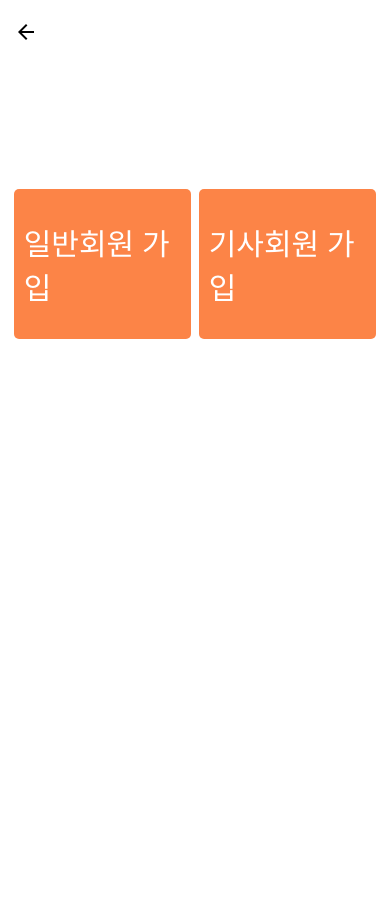
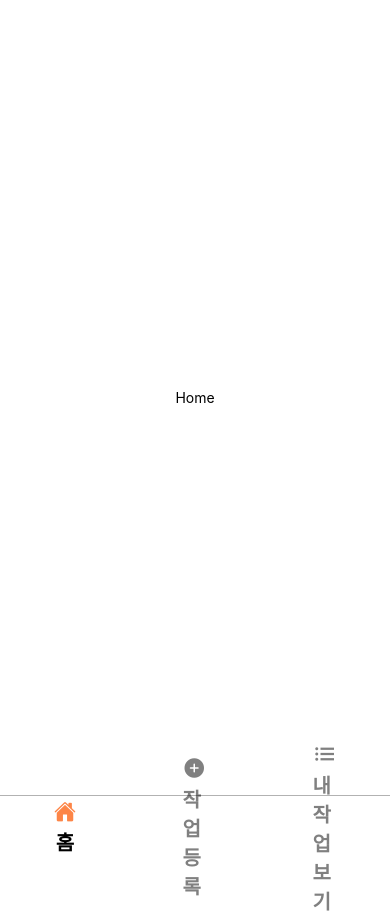
Before and after one commit to tpdud3254/altegu-app, a React Native app: screen /SignUpNavigator in a window 390 px wide. Before the commit the page ends 844 px from the top, so only its background shows below. Built offline with nearby package versions, Linux system fonts and the light colour scheme.

Commit message:
MainNavigator ...

```diff
--- a/App.js
+++ b/App.js
@@ -10,12 +10,13 @@ import { ThemeProvider } from "styled-components/native";
 import { theme } from "./styles";
 import IntroNavigator from "./navigation/IntroNavigator";
 import "react-native-gesture-handler";
+import MainNavigator from "./navigation/MainNavigator";
 
 SplashScreen.preventAutoHideAsync();
 
 export default function App() {
     const [appIsReady, setAppIsReady] = useState(false);
-    const isLoggedIn = false; //TODO: 전역 변수로 바꾸기
+    const isLoggedIn = true; //TODO: 전역 변수로 바꾸기
     useEffect(() => {
         async function prepare() {
             try {
@@ -48,7 +49,7 @@ export default function App() {
         <View style={{ flex: 1 }} onLayout={onLayoutRootView}>
             <ThemeProvider theme={theme}>
                 <NavigationContainer>
-                    {isLoggedIn ? <Text>logged in</Text> : <IntroNavigator />}
+                    {isLoggedIn ? <MainNavigator /> : <IntroNavigator />}
                 </NavigationContainer>
             </ThemeProvider>
         </View>
--- /dev/null
+++ b/component/presenter/icon/TabIcons.js
@@ -0,0 +1,36 @@
+import React from "react";
+import { Ionicons } from "@expo/vector-icons";
+import PropTypes from "prop-types";
+import { theme } from "../../../styles";
+import { Text } from "react-native";
+
+export default function TabIcon({ iconName, focused, size, color, iconText }) {
+    return (
+        <>
+            <Ionicons
+                // name={focused ? iconName : `${iconName}-outline`}
+                name={iconName}
+                size={size ? size : 10}
+                color={color ? color : focused ? theme.main : "rgba(1,1,1,0.5)"}
+            />
+            <Text
+                style={{
+                    fontSize: 20,
+                    fontWeight: "600",
+                    marginTop: 3,
+                    color: focused ? "black" : "rgba(1,1,1,0.5)",
+                }}
+            >
+                {iconText}
+            </Text>
+        </>
+    );
+}
+
+TabIcon.propTypes = {
+    iconName: PropTypes.string.isRequired,
+    focused: PropTypes.bool,
+    size: PropTypes.number,
+    color: PropTypes.string,
+    iconText: PropTypes.string.isRequired,
+};
--- /dev/null
+++ b/navigation/MainNavigator.js
@@ -0,0 +1,18 @@
+import { createStackNavigator } from "@react-navigation/stack";
+import { createDrawerNavigator } from "@react-navigation/drawer";
+import * as React from "react";
+import TabsNavigator from "./TabsNavigator";
+
+const Stack = createStackNavigator();
+
+export default function MainNavigator() {
+    return (
+        <Stack.Navigator
+            screenOptions={{
+                headerShown: false,
+            }}
+        >
+            <Stack.Screen name="TabsNavigator" component={TabsNavigator} />
+        </Stack.Navigator>
+    );
+}
--- /dev/null
+++ b/navigation/TabsNavigator.js
@@ -0,0 +1,146 @@
+import { createBottomTabNavigator } from "@react-navigation/bottom-tabs";
+import React from "react";
+import { Image, Text, View } from "react-native";
+import TabIcon from "../component/presenter/icon/TabIcons";
+import Home from "../screens/Home";
+import RegistWork from "../screens/RegistWork";
+import Works from "../screens/Works";
+
+const Tabs = createBottomTabNavigator();
+
+export default function TabsNavigator() {
+    return (
+        <Tabs.Navigator
+            screenOptions={{
+                headerShown: false,
+                tabBarShowLabel: false,
+                tabBarStyle: {
+                    borderTopColor: "rgba(0,0,0,0.3)",
+                    paddingTop: 15,
+                },
+            }}
+        >
+            <Tabs.Screen
+                name="Home"
+                options={{
+                    tabBarIcon: ({ focused, color, size }) => (
+                        <TabIcon
+                            iconName="home"
+                            size={22}
+                            focused={focused}
+                            iconText="홈"
+                        />
+                    ),
+                }}
+                component={Home}
+            />
+            <Tabs.Screen
+                name="RegistWork"
+                options={{
+                    tabBarIcon: ({ focused, color, size }) => (
+                        <TabIcon
+                            iconName="add-circle"
+                            size={24}
+                            focused={focused}
+                            iconText="작업 등록"
+                        />
+                    ),
+                }}
+                component={RegistWork}
+            />
+            <Tabs.Screen
+                name="Works"
+                options={{
+                    tabBarIcon: ({ focused, color, size }) => (
+                        <TabIcon
+                            iconName="list"
+                            size={24}
+                            focused={focused}
+                            iconText="내 작업보기"
+                        />
+                    ),
+                }}
+                component={Works}
+            />
+            {/* {() => <SharedStackNav screenName={nav.Feed} />} */}
+            {/* </Tabs.Screen> */}
+            {/* <Tabs.Screen
+                name={nav.Search}
+                options={{
+                    tabBarIcon: ({ focused, color, size }) => (
+                        <TabIcon
+                            iconName={"search"}
+                            size={22}
+                            focused={focused}
+                        />
+                    ),
+                }}
+            >
+                {() => <SharedStackNav screenName={nav.Search} />}
+            </Tabs.Screen>
+            <Tabs.Screen
+                name={nav.Camera}
+                component={View}
+                listeners={({ navigation }) => {
+                    return {
+                        tabPress: (e) => {
+                            e.preventDefault();
+                            navigation.navigate("Upload");
+                        },
+                    };
+                }}
+                options={{
+                    tabBarIcon: ({ focused, color, size }) => (
+                        <TabIcon
+                            iconName={"camera"}
+                            size={26}
+                            focused={focused}
+                        />
+                    ),
+                }}
+            ></Tabs.Screen>
+            <Tabs.Screen
+                name={nav.Notifications}
+                options={{
+                    tabBarIcon: ({ focused, color, size }) => (
+                        <TabIcon
+                            iconName={"heart"}
+                            size={22}
+                            focused={focused}
+                        />
+                    ),
+                }}
+            >
+                {() => <SharedStackNav screenName={nav.Notifications} />}
+            </Tabs.Screen>
+            <Tabs.Screen
+                name={nav.Me}
+                options={{
+                    tabBarIcon: ({ focused, color, size }) =>
+                        data?.me?.avatar ? (
+                            <Image
+                                source={{ uri: data.me.avatar }}
+                                style={{
+                                    height: 20,
+                                    width: 20,
+                                    borderRadius: "50%",
+                                    ...(focused && {
+                                        borderColor: "white",
+                                        borderWidth: 1,
+                                    }),
+                                }}
+                            />
+                        ) : (
+                            <TabIcon
+                                iconName={"person"}
+                                size={22}
+                                focused={focused}
+                            />
+                        ),
+                }}
+            >
+                {() => <SharedStackNav screenName={nav.Me} />}
+            </Tabs.Screen> */}
+        </Tabs.Navigator>
+    );
+}
--- a/package.json
+++ b/package.json
@@ -11,6 +11,7 @@
   "dependencies": {
     "@react-native-async-storage/async-storage": "^1.17.11",
     "@react-navigation/bottom-tabs": "^6.4.3",
+    "@react-navigation/drawer": "^6.5.6",
     "@react-navigation/material-top-tabs": "^6.4.0",
     "@react-navigation/native": "^6.0.16",
     "@react-navigation/stack": "^6.3.7",
--- /dev/null
+++ b/screens/Home.js
@@ -0,0 +1,16 @@
+import React from "react";
+import styled from "styled-components/native";
+import PropTypes from "prop-types";
+import { Text, View } from "react-native";
+import DefaultLayout from "../component/presenter/layout/DefaultLayout";
+
+function Home() {
+    return (
+        <DefaultLayout>
+            <Text>Home</Text>
+        </DefaultLayout>
+    );
+}
+
+Home.propTypes = {};
+export default Home;
--- /dev/null
+++ b/screens/RegistWork.js
@@ -0,0 +1,16 @@
+import React from "react";
+import styled from "styled-components/native";
+import PropTypes from "prop-types";
+import { Text, View } from "react-native";
+import DefaultLayout from "../component/presenter/layout/DefaultLayout";
+
+function RegistWork() {
+    return (
+        <DefaultLayout>
+            <Text>RegistWork</Text>
+        </DefaultLayout>
+    );
+}
+
+RegistWork.propTypes = {};
+export default RegistWork;
--- a/screens/SignUp/SignUpStep3.js
+++ b/screens/SignUp/SignUpStep3.js
@@ -22,6 +22,17 @@ const ButtonRow = styled.View`
     flex-direction: row;
     justify-content: space-around;
 `;
+
+const GuideTextContainer = styled.View`
+    align-items: center;
+`;
+const GuideText = styled.Text`
+    font-weight: 600;
+    font-size: 20px;
+    color: ${theme.darkFontColor};
+    margin-top: 3px;
+`;
+
 function SignUpStep3({ route }) {
     const navigation = useNavigation();
 
@@ -84,6 +95,12 @@ function SignUpStep3({ route }) {
                     />
                 </ButtonRow>
             </ButtonContainer>
+            <GuideTextContainer>
+                <GuideText>
+                    작업지역은 언제든지 추가, 제거 및 변경이 가능합니다.
+                </GuideText>
+                <GuideText>작업을 희망하시는 위치를 선택해 주세요.</GuideText>
+            </GuideTextContainer>
         </SubmitLayout>
     );
 }
--- a/screens/SignUp/SignUpStep4.js
+++ b/screens/SignUp/SignUpStep4.js
@@ -33,20 +33,20 @@ const Terms = styled.View`
 
 const TermsButton = styled.TouchableOpacity``;
 
+const TermsText = styled.Text`
+    font-size: ${(props) => (props.bold ? 27 : 25)}px;
+    color: ${(props) => (props.bold ? "black" : props.theme.darkFontColor)};
+    font-weight: ${(props) => (props.bold ? "600" : "400")};
+    text-decoration-line: ${(props) =>
+        props.underline ? "underline" : "none"};
+`;
+
 const GuideText = styled.Text`
     font-weight: 600;
     font-size: 18px;
     color: ${theme.darkFontColor};
     bottom: 0;
     position: absolute;
-`;
-
-const TermsText = styled.Text`
-    font-size: ${(props) => (props.bold ? 27 : 25)}px;
-    color: ${(props) => (props.bold ? "black" : props.theme.darkFontColor)};
-    font-weight: ${(props) => (props.bold ? "600" : "400")};
-    text-decoration-line: ${(props) =>
-        props.underline ? "underline" : "none"};
 `;
 
 function SignUpStep4({ route }) {
--- /dev/null
+++ b/screens/Works.js
@@ -0,0 +1,16 @@
+import React from "react";
+import styled from "styled-components/native";
+import PropTypes from "prop-types";
+import { Text, View } from "react-native";
+import DefaultLayout from "../component/presenter/layout/DefaultLayout";
+
+function Works() {
+    return (
+        <DefaultLayout>
+            <Text>Works</Text>
+        </DefaultLayout>
+    );
+}
+
+Works.propTypes = {};
+export default Works;
```
Also changed, not shown: screens/SignUp/SignUpStep5.js (+4 -4 lines), 1 other file (tests, documents, lock files or other folders).
